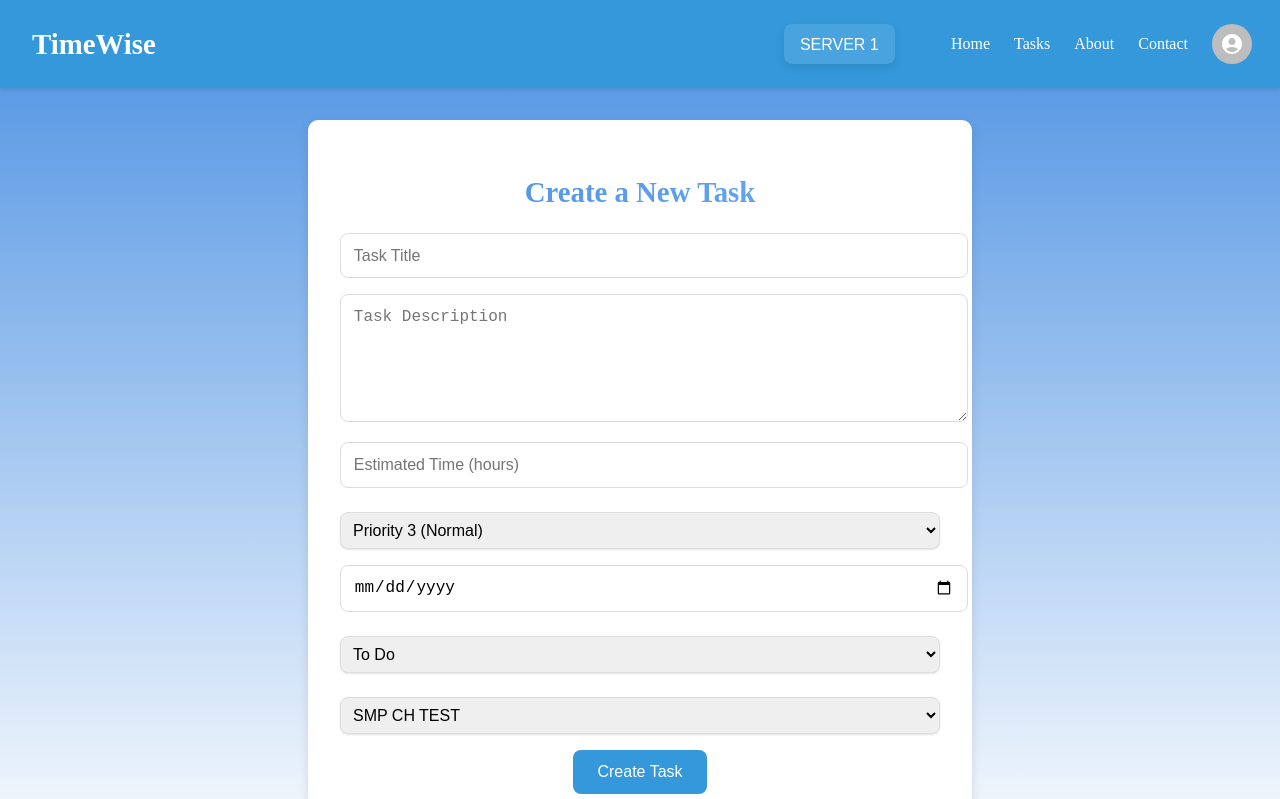
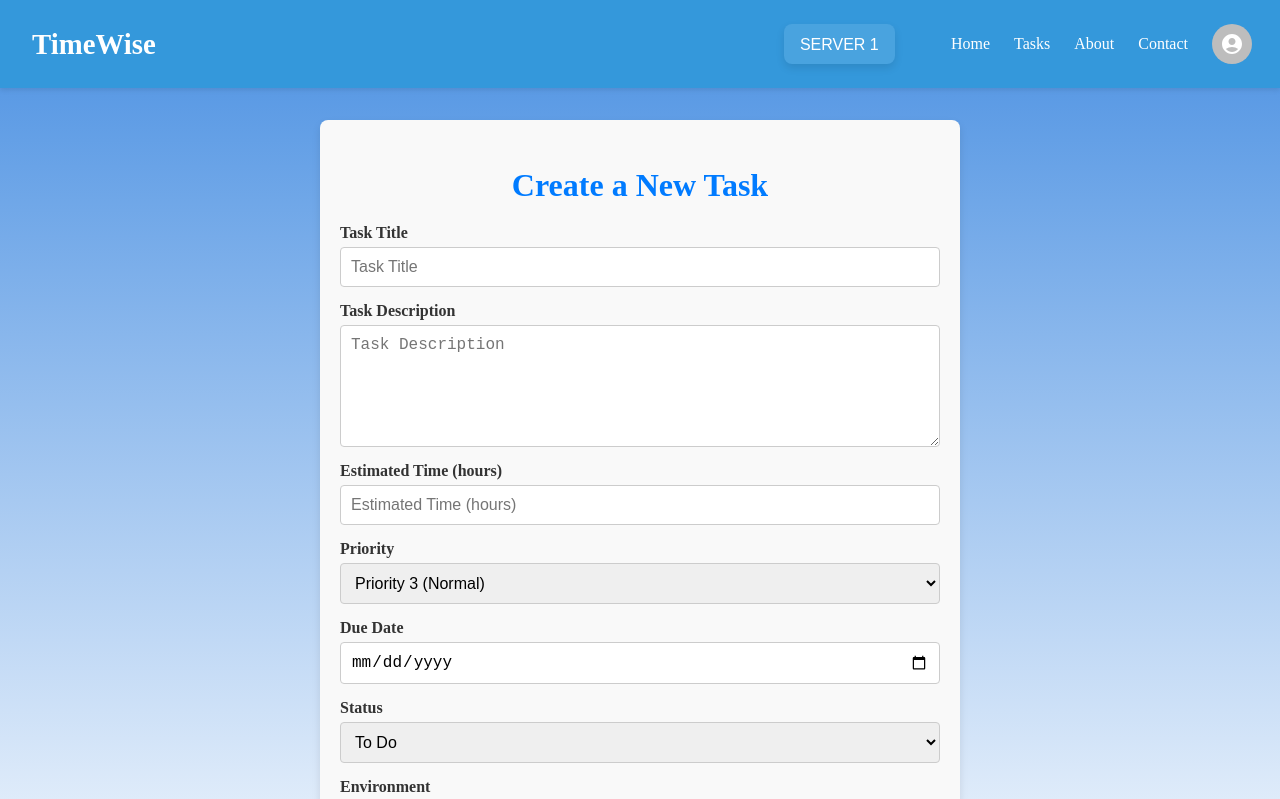
Before and after one commit to AgustinAlonsoUrtiaga/timewisenext, a Next.js app: page /tasks/create in a window 1280 px wide. Shown: the top 799 px of the page. Built offline with nearby package versions, Linux system fonts and the light colour scheme; no server answers; sample sign-in values are in the browser's storage.

Commit message:
changes create task

```diff
--- a/src/app/components/CreateTask.tsx
+++ b/src/app/components/CreateTask.tsx
@@ -19,7 +19,7 @@ const CreateTask = () => {
     priority: 3,
     status: 'To Do',
     dueDate: '',
-    environment: env || 'SMP CH TEST',
+    environment: env || 'Server 1',
   });
   const [error, setError] = useState('');
 
@@ -49,8 +49,11 @@ const CreateTask = () => {
       <h2>Create a New Task</h2>
       {error && <p className="error-message">{error}</p>}
       <form onSubmit={handleSubmit} className="create-task-form">
+        <div className="form-group">
+          <label htmlFor="title">Task Title</label>
           <input
             type="text"
+            id="title"
             name="title"
             value={formData.title}
             onChange={handleChange}
@@ -58,15 +61,23 @@ const CreateTask = () => {
             required
             className="form-input"
           />
+        </div>
+        <div className="form-group">
+          <label htmlFor="description">Task Description</label>
           <textarea
+            id="description"
             name="description"
             value={formData.description}
             onChange={handleChange}
             placeholder="Task Description"
             className="form-textarea"
           />
+        </div>
+        <div className="form-group">
+          <label htmlFor="estimatedTime">Estimated Time (hours)</label>
           <input
             type="number"
+            id="estimatedTime"
             name="estimatedTime"
             value={formData.estimatedTime}
             onChange={handleChange}
@@ -76,7 +87,11 @@ const CreateTask = () => {
             min="0.1"
             step="0.1"
           />
+        </div>
+        <div className="form-group">
+          <label htmlFor="priority">Priority</label>
           <select
+            id="priority"
             name="priority"
             value={formData.priority}
             onChange={handleChange}
@@ -88,14 +103,22 @@ const CreateTask = () => {
             <option value="4">Priority 4</option>
             <option value="5">Priority 5 (Low)</option>
           </select>
+        </div>
+        <div className="form-group">
+          <label htmlFor="dueDate">Due Date</label>
           <input
             type="date"
+            id="dueDate"
             name="dueDate"
             value={formData.dueDate}
             onChange={handleChange}
             className="form-input"
           />
+        </div>
+        <div className="form-group">
+          <label htmlFor="status">Status</label>
           <select
+            id="status"
             name="status"
             value={formData.status}
             onChange={handleChange}
@@ -105,17 +128,22 @@ const CreateTask = () => {
             <option value="In Progress">In Progress</option>
             <option value="Done">Done</option>
           </select>
+        </div>
+        <div className="form-group">
+          <label htmlFor="environment">Environment</label>
           <select
+            id="environment"
             name="environment"
             value={formData.environment}
             onChange={handleChange}
             className="form-select"
           >
-          <option value="SMP CH TEST">SMP CH TEST</option>
-          <option value="SMP CH PROD">SMP CH PROD</option>
-          <option value="SMP US TEST">SMP US TEST</option>
-          <option value="SMP US PROD">SMP US PROD</option>
+            <option value="SMP CH TEST">Server 1</option>
+            <option value="SMP CH PROD">Server 2</option>
+            <option value="SMP US TEST">Server 3</option>
+            <option value="SMP US PROD">Server 4</option>
           </select>
+        </div>
         <button type="submit" className="submit-button">
           Create Task
         </button>
--- a/src/app/styles/CreateTask.css
+++ b/src/app/styles/CreateTask.css
@@ -1,31 +1,54 @@
 .create-task-container {
   max-width: 600px;
   margin: 0 auto;
-    background: #ffffff;
-    border-radius: 10px;
-    box-shadow: 0 4px 12px rgba(0, 0, 0, 0.1);
-    padding: 2rem;
+  padding: 20px;
+  background-color: #f9f9f9;
+  border-radius: 8px;
+  box-shadow: 0 4px 8px rgba(0, 0, 0, 0.1);
   text-align: center;
 }
 
-  .create-task-container h2 {
-    margin-bottom: 1.5rem;
-    color: #333;
-    font-size: 1.8rem;
-    background: linear-gradient(90deg, #4a90e2, #6fa9f7);
-    -webkit-background-clip: text;
-    -webkit-text-fill-color: transparent;
+h2 {
+  font-size: 2rem;
+  margin-bottom: 20px;
+  color: #007bff;
 }
 
-  .form-input,
-  .form-textarea,
-  .form-select {
-    width: 100%;
-    padding: 0.8rem;
-    margin-bottom: 1rem;
-    border: 1px solid #ddd;
-    border-radius: 8px;
+.error-message {
+  color: red;
+  margin-bottom: 10px;
+}
+
+.create-task-form {
+  display: flex;
+  flex-direction: column;
+  gap: 15px;
+}
+
+.form-group {
+  display: flex;
+  flex-direction: column;
+  text-align: left;
+}
+
+.form-group label {
+  margin-bottom: 5px;
   font-size: 1rem;
+  font-weight: bold;
+  color: #333;
+}
+
+.form-input, .form-textarea, .form-select {
+  padding: 10px;
+  font-size: 1rem;
+  border: 1px solid #ccc;
+  border-radius: 4px;
+  transition: border-color 0.2s ease;
+}
+
+.form-input:focus, .form-textarea:focus, .form-select:focus {
+  border-color: #007bff;
+  outline: none;
 }
 
 .form-textarea {
@@ -34,31 +57,36 @@
 }
 
 .submit-button {
-    background-color: #3498db;
-    color: #ffffff;
-    padding: 0.8rem 1.5rem;
+  background-color: #007bff;
+  color: #fff;
+  padding: 12px;
+  font-size: 1rem;
   border: none;
-    border-radius: 8px;
+  border-radius: 4px;
   cursor: pointer;
-    font-size: 1rem;
-    transition: background-color 0.3s ease, transform 0.2s ease;
+  transition: background-color 0.3s ease;
 }
 
 .submit-button:hover {
-    background-color: #2980b9;
-    transform: translateY(-2px);
+  background-color: #0056b3;
 }
 
-  .error-message {
-    color: #e74c3c;
-    margin-bottom: 1rem;
+/* Responsive Design */
+@media (max-width: 768px) {
+  .create-task-container {
+    padding: 15px;
   }
-  .create-task-form select {
-    width: 100%;
-    padding: 0.5rem;
-    margin-top: 0.5rem;
-    border-radius: 8px;
-    border: 1px solid #ddd;
-    font-size: 1rem;
-    box-shadow: 0 1px 2px rgba(0, 0, 0, 0.1);
+
+  h2 {
+    font-size: 1.5rem;
   }
+
+  .form-input, .form-textarea, .form-select {
+    font-size: 0.9rem;
+  }
+
+  .submit-button {
+    padding: 10px;
+    font-size: 0.9rem;
+  }
+}
```
Lines whose indentation alone changed are shown as unchanged.
